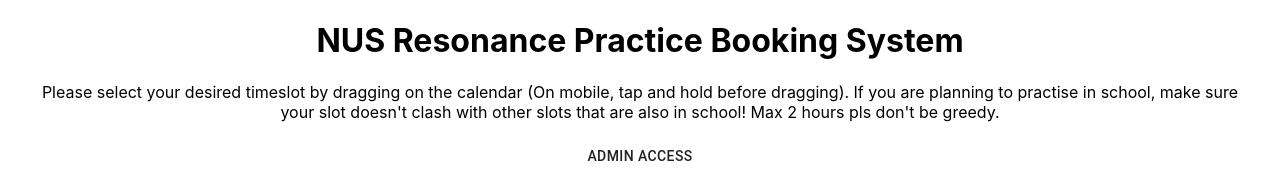
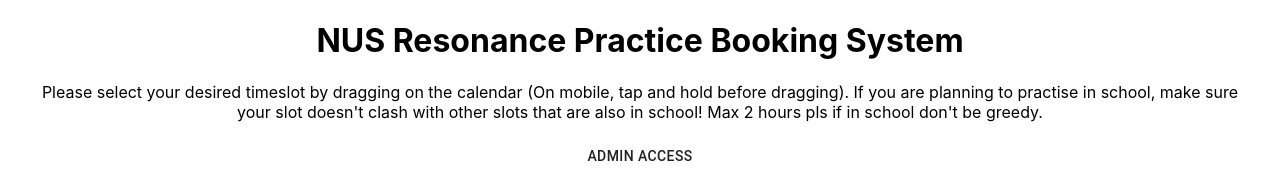
Before and after one commit to rbth7e5/resobooking, a React (Create React App) app: page / in a window 1280 px wide. Shown: the top 172 px of the page. Built offline with nearby package versions, Linux system fonts and the light colour scheme.

Commit message:
Update booking instructions

```diff
--- a/src/Home.js
+++ b/src/Home.js
@@ -238,7 +238,7 @@
         Please select your desired timeslot by dragging on the calendar (On
         mobile, tap and hold before dragging). If you are planning to practise
         in school, make sure your slot doesn't clash with other slots that are
-        also in school! Max 2 hours pls don't be greedy.
+        also in school! Max 2 hours pls if in school don't be greedy.
       </p>
       <Button component={Link} to="/admin">
         Admin Access
```
